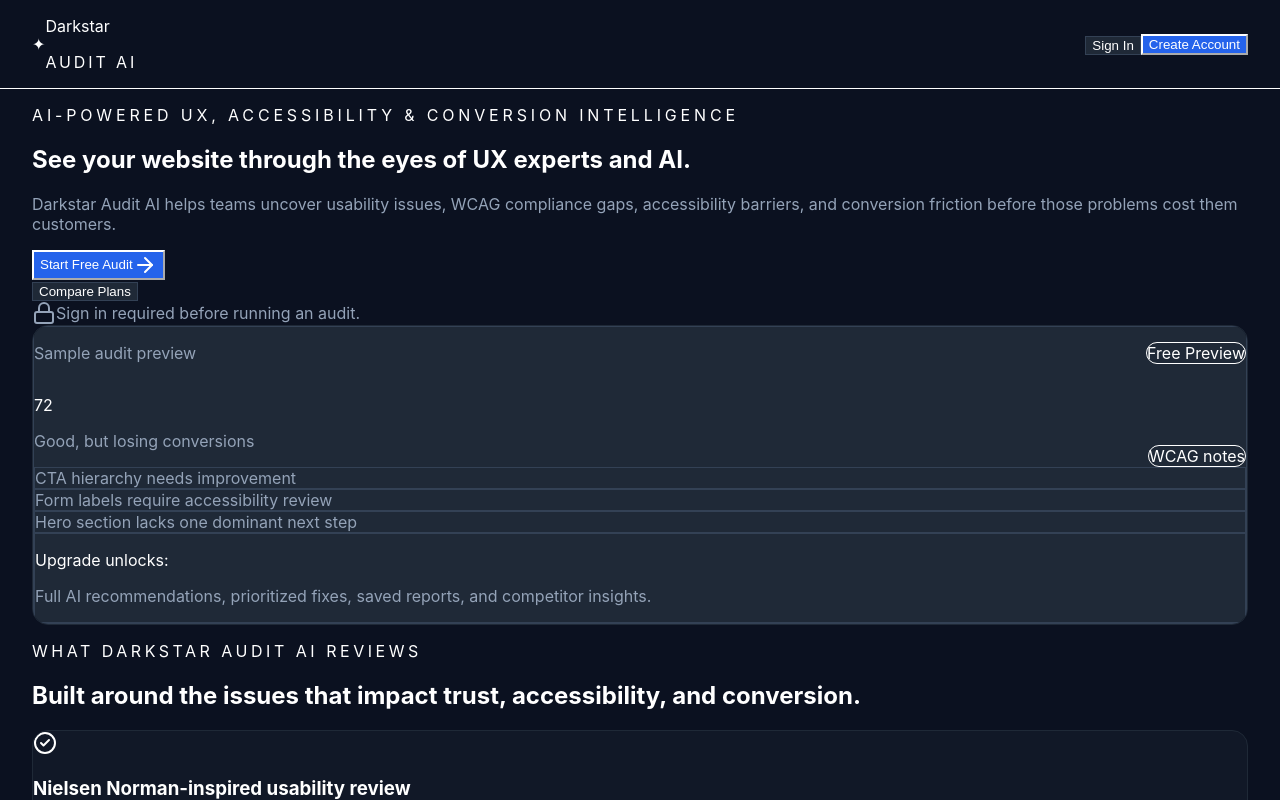
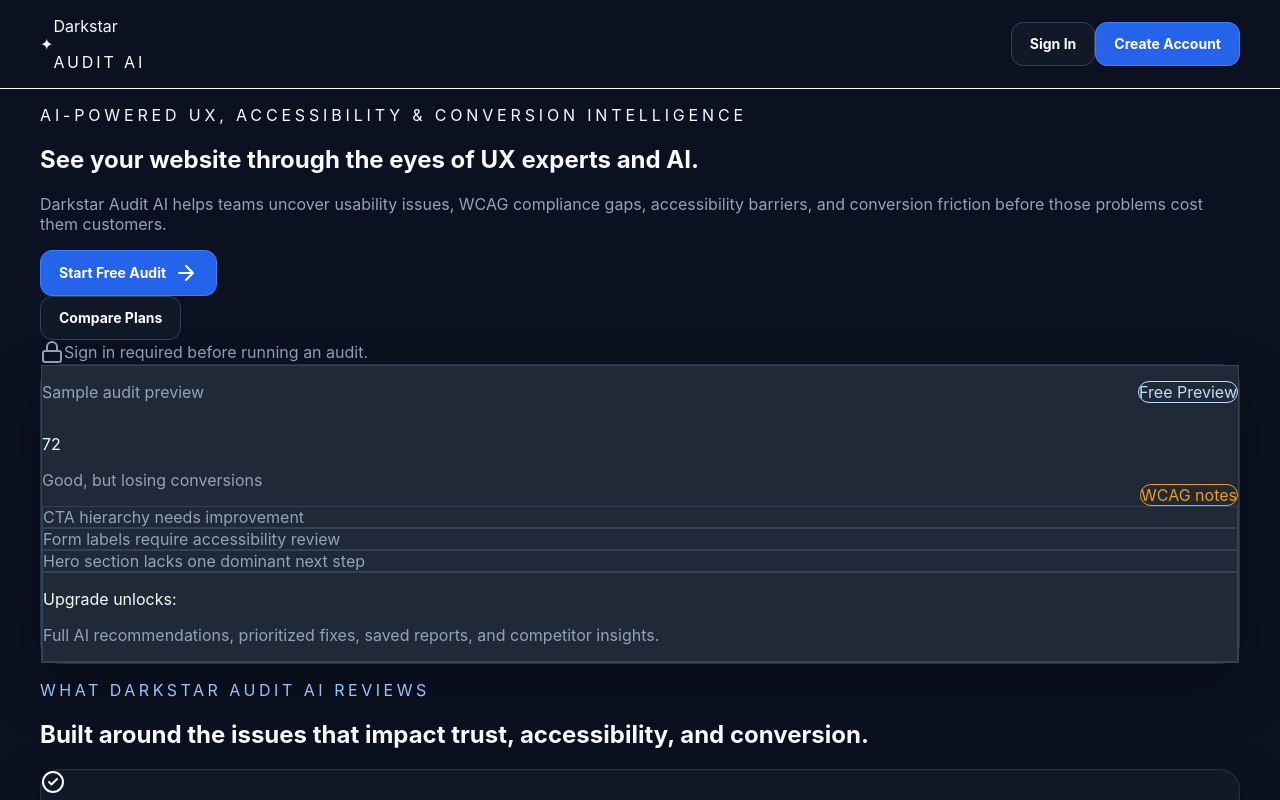
Before and after one commit to DarkstarSoftware/UXIQ, a Next.js app: page / in a window 1280 px wide. Shown: the top 800 px of the page. Built offline with nearby package versions, Linux system fonts and the light colour scheme.

Commit message:
Restore Darkstar UI styling

```diff
--- a/app/globals.css
+++ b/app/globals.css
@@ -32,6 +32,11 @@
   color: inherit;
 }
 
+button,
+input {
+  font: inherit;
+}
+
 .container-shell {
   width: 100%;
   max-width: 1400px;
@@ -42,26 +47,92 @@
 
 @media (min-width: 768px) {
   .container-shell {
-    padding-left: 32px;
-    padding-right: 32px;
+    padding-left: 40px;
+    padding-right: 40px;
   }
 }
 
 .card {
   background: #111827;
-  border: 1px solid #1f2937;
-  border-radius: 16px;
-  overflow: hidden;
+  border: 1px solid #233149;
+  border-radius: 20px;
+  box-shadow:
+    0 24px 60px rgba(0, 0, 0, 0.28),
+    inset 0 1px 0 rgba(255, 255, 255, 0.03);
 }
 
 .section-title {
   color: #ffffff;
   font-size: 1.125rem;
-  font-weight: 600;
+  font-weight: 700;
+}
+
+.ds-button {
+  display: inline-flex;
+  align-items: center;
+  justify-content: center;
+  gap: 8px;
+  min-height: 44px;
+  border-radius: 12px;
+  padding: 10px 18px;
+  border: 1px solid transparent;
+  font-size: 14px;
+  font-weight: 700;
+  line-height: 1;
+  cursor: pointer;
+  transition:
+    background 160ms ease,
+    border-color 160ms ease,
+    transform 160ms ease,
+    opacity 160ms ease;
+}
+
+.ds-button:hover {
+  transform: translateY(-1px);
+}
+
+.ds-button:disabled {
+  opacity: 0.55;
+  cursor: not-allowed;
+  transform: none;
+}
+
+.ds-button-primary {
+  background: #2563eb;
+  color: #ffffff;
+  border-color: #3b82f6;
+}
+
+.ds-button-primary:hover {
+  background: #1d4ed8;
+}
+
+.ds-button-secondary {
+  background: #111827;
+  color: #ffffff;
+  border-color: #334155;
+}
+
+.ds-button-secondary:hover {
+  background: #1f2937;
+}
+
+.ds-button-danger {
+  background: #dc2626;
+  color: #ffffff;
+  border-color: #ef4444;
+}
+
+.ds-button-danger:hover {
+  background: #b91c1c;
 }
 
 .text-ui-muted {
   color: #94a3b8;
+}
+
+.bg-ui-bg {
+  background: #0b1120;
 }
 
 .bg-ui-card {
@@ -72,12 +143,28 @@
   background: #1f2937;
 }
 
+.bg-ui-sidebar {
+  background: #0f172a;
+}
+
 .border-ui-border {
   border-color: #334155;
 }
 
-.text-white {
-  color: #ffffff;
+.text-brand-200 {
+  color: #bfdbfe;
+}
+
+.text-brand-300 {
+  color: #93c5fd;
+}
+
+.text-brand-400 {
+  color: #60a5fa;
+}
+
+.text-brand-500 {
+  color: #3b82f6;
 }
 
 .bg-brand-500 {
@@ -88,24 +175,24 @@
   background: #1d4ed8;
 }
 
-.hover\:bg-brand-600:hover {
-  background: #1d4ed8;
+.border-brand-500 {
+  border-color: #3b82f6;
 }
 
-.sidebar-gradient {
-  background: linear-gradient(
-    180deg,
-    rgba(15, 23, 42, 1) 0%,
-    rgba(11, 17, 32, 1) 100%
-  );
+.text-success {
+  color: #22c55e;
 }
 
-.hero-gradient {
-  background: radial-gradient(
-    circle at top,
-    rgba(37, 99, 235, 0.2),
-    transparent 60%
-  );
+.text-warning {
+  color: #f59e0b;
+}
+
+.bg-success {
+  background: #22c55e;
+}
+
+.bg-warning {
+  background: #f59e0b;
 }
 
 @media print {
--- a/components/ui/button.tsx
+++ b/components/ui/button.tsx
@@ -1,17 +1,24 @@
 import type { ButtonHTMLAttributes } from 'react';
 import { cn } from '@/lib/utils';
 
-type ButtonVariant = 'primary' | 'secondary' | 'danger' | 'ghost';
+type ButtonVariant = 'primary' | 'secondary' | 'danger';
 
-export function Button({ className, variant = 'primary', ...props }: ButtonHTMLAttributes<HTMLButtonElement> & { variant?: ButtonVariant }) {
+type ButtonProps = ButtonHTMLAttributes<HTMLButtonElement> & {
+  variant?: ButtonVariant;
+};
+
+export function Button({
+  className,
+  variant = 'primary',
+  ...props
+}: ButtonProps) {
   return (
     <button
       className={cn(
-        'inline-flex items-center justify-center rounded-xl px-5 py-3 text-sm font-semibold transition disabled:cursor-not-allowed disabled:opacity-50',
-        variant === 'primary' && 'bg-brand-500 text-white hover:bg-brand-600',
-        variant === 'secondary' && 'border border-ui-border bg-ui-surface text-white hover:bg-white/5',
-        variant === 'danger' && 'bg-danger text-white hover:bg-red-600',
-        variant === 'ghost' && 'text-ui-muted hover:text-white',
+        'ds-button',
+        variant === 'primary' && 'ds-button-primary',
+        variant === 'secondary' && 'ds-button-secondary',
+        variant === 'danger' && 'ds-button-danger',
         className,
       )}
       {...props}
```
